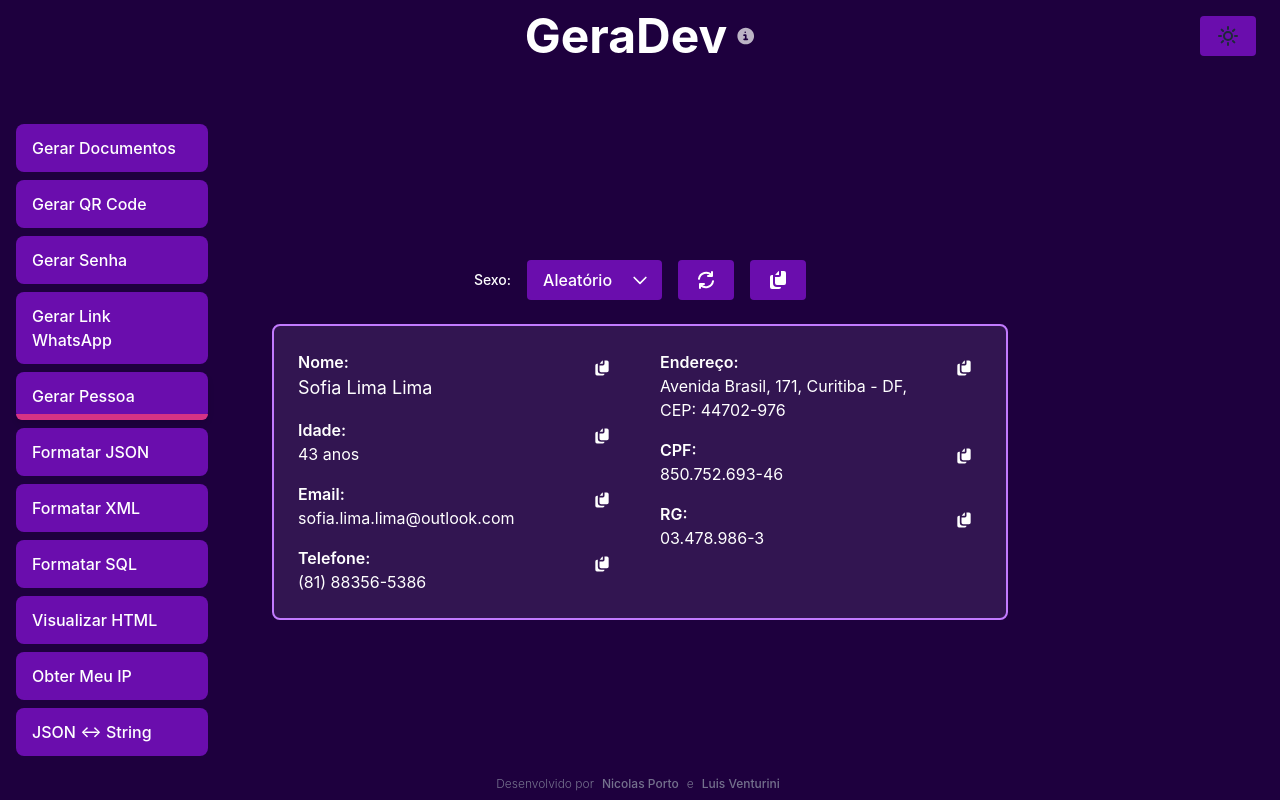
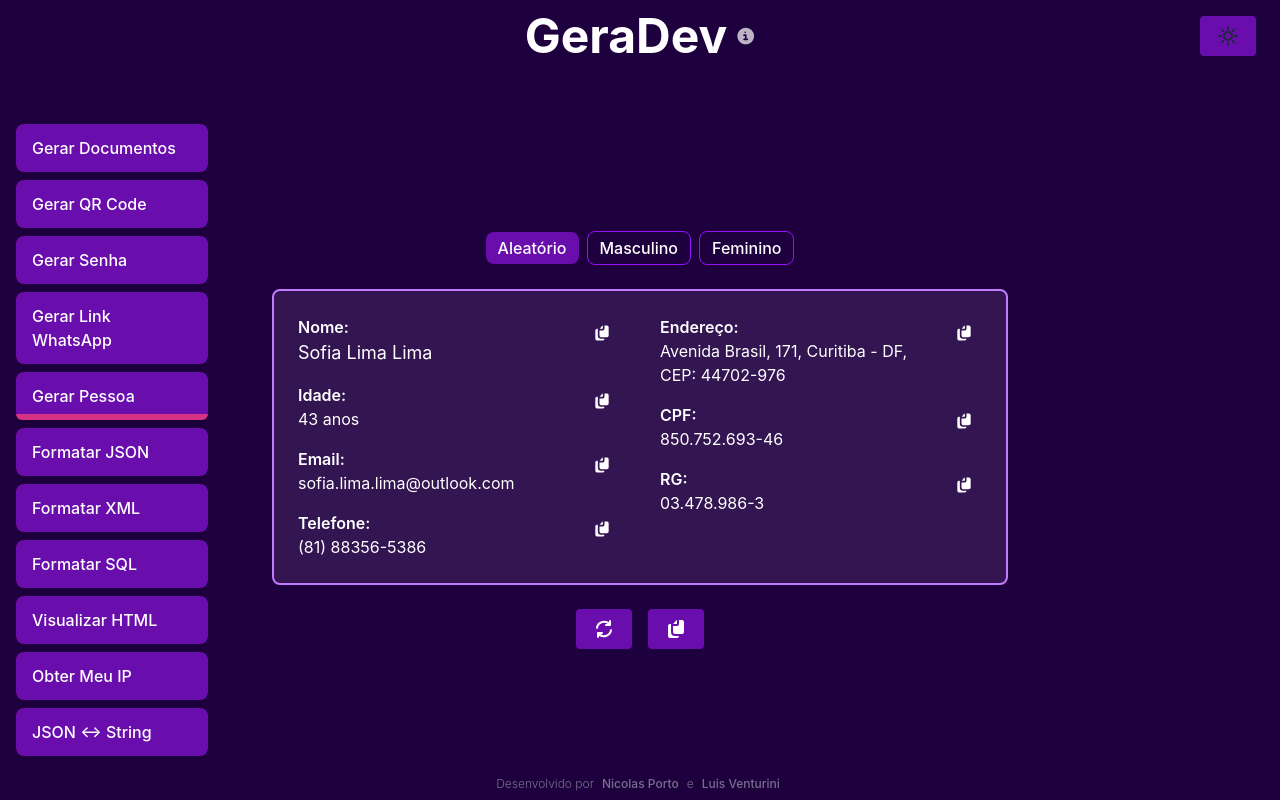
Before and after one commit to NicolasPorto/gera-dev, a React (Vite) app: page /gerar-pessoa in a window 1280 px wide. Built offline with nearby package versions, Linux system fonts and the light colour scheme.

Commit message:
Ajuste design.

```diff
--- a/src/tools/GeradorSenha.jsx
+++ b/src/tools/GeradorSenha.jsx
@@ -103,7 +103,7 @@ export default function GeradorSenha() {
             return 'Muito Forte';
         }
 
-        return 'Média';
+        return 'Erro';
     };
 
     useEffect(() => {
--- a/src/tools/GerarPessoa.jsx
+++ b/src/tools/GerarPessoa.jsx
@@ -74,79 +74,24 @@ export default function PessoaGenerator() {
             <div className="flex flex-col sm:flex-row gap-4 w-full justify-center">
                 <div className="relative group">
                     <div className="flex items-center gap-2">
-                        <span className="text-default text-sm font-medium mr-2">Sexo:</span>
-                        <div className="relative group">
-                            <select
-                                value={sexo}
-                                onChange={(e) => setSexo(e.target.value)}
-                                className="
-                                botao-padrao
-                                px-4
-                                pr-10
-                                py-2
-                                rounded font-medium
-                                cursor-pointer
-                                transition-all
-                                appearance-none
-                                focus:ring-2 focus:ring-purple-400
-                                focus:outline-none"
-                            >
-                                <option value="aleatorio">Aleatório</option>
-                                <option value="M">Masculino</option>
-                                <option value="F">Feminino</option>
-                            </select>
-                            <div className="absolute inset-y-0 right-0 flex items-center px-3 pointer-events-none">
-                                <svg className="h-5 w-5 text-white" fill="none" stroke="currentColor" viewBox="0 0 24 24">
-                                    <path strokeLinecap="round" strokeLinejoin="round" strokeWidth="2" d="M19 9l-7 7-7-7"></path>
-                                </svg>
-                            </div>
-                        </div>
-                    </div>
-                </div>
-                <div className="relative group">
-                    <button
-                        onClick={gerarPessoa}
-                        onMouseEnter={() => setHoverRefresh(true)}
-                        onMouseLeave={() => setHoverRefresh(false)}
-                        className="botao-padrao px-4 py-2 rounded font-medium flex items-center justify-center gap-2"
-                    >
-                        <svg
-                            className={`w-6 h-6 ${hoverRefresh ? 'animate-spin' : ''}`}
-                            aria-hidden="true"
-                            xmlns="http://www.w3.org/2000/svg"
-                            width="24"
-                            height="24"
-                            fill="none"
-                            viewBox="0 0 24 24"
+                        <button
+                            onClick={() => setSexo("aleatorio")}
+                            className={`px-3 py-1 rounded-lg font-medium ${sexo === "aleatorio" ? "botao-padrao" : "botao-padrao-transparente border border-purple-600"}`}
                         >
-                            <path stroke="currentColor" strokeLinecap="round" strokeLinejoin="round" strokeWidth="2" d="M17.651 7.65a7.131 7.131 0 0 0-12.68 3.15M18.001 4v4h-4m-7.652 8.35a7.13 7.13 0 0 0 12.68-3.15M6 20v-4h4" />
-                        </svg>
-                    </button>
-                    <div className="absolute bottom-full left-1/2 transform -translate-x-1/2 mb-2 px-3 py-1 bg-purple-900 text-white text-xs rounded-md opacity-0 invisible group-hover:opacity-100 group-hover:visible transition-all duration-200">
-                        Refresh
-                        <div className="absolute top-full left-1/2 transform -translate-x-1/2 border-4 border-transparent border-t-gray-900"></div>
-                    </div>
-                </div>
-                <div className="relative group">
-                    <button
-                        onClick={copiarTudo}
-                        disabled={!pessoa}
-                        className={`botao-padrao px-4 py-2 rounded flex items-center justify-center ${!pessoa ? 'botao-padrao-desativado opacity-50' : ''}`}
-                    >
-                        {campoCopiado === 'tudo' ? (
-                            <svg className="w-6 h-6" aria-hidden="true" xmlns="http://www.w3.org/2000/svg" width="24" height="24" fill="currentColor" viewBox="0 0 24 24">
-                                <path fillRule="evenodd" d="M2 12C2 6.477 6.477 2 12 2s10 4.477 10 10-4.477 10-10 10S2 17.523 2 12Zm13.707-1.293a1 1 0 0 0-1.414-1.414L11 12.586l-1.793-1.793a1 1 0 0 0-1.414 1.414l2.5 2.5a1 1 0 0 0 1.414 0l4-4Z" clipRule="evenodd" />
-                            </svg>
-                        ) : (
-                            <svg className="w-6 h-6" aria-hidden="true" xmlns="http://www.w3.org/2000/svg" width="24" height="24" fill="currentColor" viewBox="0 0 24 24">
-                                <path fillRule="evenodd" d="M7 9v6a4 4 0 0 0 4 4h4a2 2 0 0 1-2 2H6a2 2 0 0 1-2-2V9a2 2 0 0 1 2-2h1v2Z" clipRule="evenodd" />
-                                <path fillRule="evenodd" d="M13 3.054V7H9.2a2 2 0 0 1 .281-.432l2.46-2.87A2 2 0 0 1 13 3.054ZM15 3v4a2 2 0 0 1-2 2H9v6a2 2 0 0 0 2 2h7a2 2 0 0 0 2-2V5a2 2 0 0 0-2-2h-3Z" clipRule="evenodd" />
-                            </svg>
-                        )}
-                    </button>
-                    <div className="absolute bottom-full left-1/2 transform -translate-x-1/2 mb-2 px-3 py-1 bg-purple-900 text-white text-xs rounded-md opacity-0 invisible group-hover:opacity-100 group-hover:visible transition-all duration-200">
-                        Copiar tudo
-                        <div className="absolute top-full left-1/2 transform -translate-x-1/2 border-4 border-transparent border-t-gray-900"></div>
+                            Aleatório
+                        </button>
+                        <button
+                            onClick={() => setSexo("M")}
+                            className={`px-3 py-1 rounded-lg font-medium ${sexo === "M" ? "botao-padrao" : "botao-padrao-transparente border border-purple-600"}`}
+                        >
+                            Masculino
+                        </button>
+                        <button
+                            onClick={() => setSexo("F")}
+                            className={`px-3 py-1 rounded-lg font-medium ${sexo === "F" ? "botao-padrao" : "botao-padrao-transparente border border-purple-600"}`}
+                        >
+                            Feminino
+                        </button>
                     </div>
                 </div>
             </div>
@@ -318,9 +263,60 @@ export default function PessoaGenerator() {
                                 </button>
                             </div>
                         </div>
+
+                    </div>
+
+                </div>
+            )}
+
+            <div className="flex flex-col sm:flex-row gap-4 w-full justify-center">
+                <div className="relative group">
+                    <button
+                        onClick={gerarPessoa}
+                        onMouseEnter={() => setHoverRefresh(true)}
+                        onMouseLeave={() => setHoverRefresh(false)}
+                        className="botao-padrao px-4 py-2 rounded font-medium flex items-center justify-center gap-2"
+                    >
+                        <svg
+                            className={`w-6 h-6 ${hoverRefresh ? 'animate-spin' : ''}`}
+                            aria-hidden="true"
+                            xmlns="http://www.w3.org/2000/svg"
+                            width="24"
+                            height="24"
+                            fill="none"
+                            viewBox="0 0 24 24"
+                        >
+                            <path stroke="currentColor" strokeLinecap="round" strokeLinejoin="round" strokeWidth="2" d="M17.651 7.65a7.131 7.131 0 0 0-12.68 3.15M18.001 4v4h-4m-7.652 8.35a7.13 7.13 0 0 0 12.68-3.15M6 20v-4h4" />
+                        </svg>
+                    </button>
+                    <div className="absolute bottom-full left-1/2 transform -translate-x-1/2 mb-2 px-3 py-1 bg-purple-900 text-white text-xs rounded-md opacity-0 invisible group-hover:opacity-100 group-hover:visible transition-all duration-200">
+                        Refresh
+                        <div className="absolute top-full left-1/2 transform -translate-x-1/2 border-4 border-transparent border-t-gray-900"></div>
                     </div>
                 </div>
-            )}
+                <div className="relative group">
+                    <button
+                        onClick={copiarTudo}
+                        disabled={!pessoa}
+                        className={`botao-padrao px-4 py-2 rounded flex items-center justify-center ${!pessoa ? 'botao-padrao-desativado opacity-50' : ''}`}
+                    >
+                        {campoCopiado === 'tudo' ? (
+                            <svg className="w-6 h-6" aria-hidden="true" xmlns="http://www.w3.org/2000/svg" width="24" height="24" fill="currentColor" viewBox="0 0 24 24">
+                                <path fillRule="evenodd" d="M2 12C2 6.477 6.477 2 12 2s10 4.477 10 10-4.477 10-10 10S2 17.523 2 12Zm13.707-1.293a1 1 0 0 0-1.414-1.414L11 12.586l-1.793-1.793a1 1 0 0 0-1.414 1.414l2.5 2.5a1 1 0 0 0 1.414 0l4-4Z" clipRule="evenodd" />
+                            </svg>
+                        ) : (
+                            <svg className="w-6 h-6" aria-hidden="true" xmlns="http://www.w3.org/2000/svg" width="24" height="24" fill="currentColor" viewBox="0 0 24 24">
+                                <path fillRule="evenodd" d="M7 9v6a4 4 0 0 0 4 4h4a2 2 0 0 1-2 2H6a2 2 0 0 1-2-2V9a2 2 0 0 1 2-2h1v2Z" clipRule="evenodd" />
+                                <path fillRule="evenodd" d="M13 3.054V7H9.2a2 2 0 0 1 .281-.432l2.46-2.87A2 2 0 0 1 13 3.054ZM15 3v4a2 2 0 0 1-2 2H9v6a2 2 0 0 0 2 2h7a2 2 0 0 0 2-2V5a2 2 0 0 0-2-2h-3Z" clipRule="evenodd" />
+                            </svg>
+                        )}
+                    </button>
+                    <div className="absolute bottom-full left-1/2 transform -translate-x-1/2 mb-2 px-3 py-1 bg-purple-900 text-white text-xs rounded-md opacity-0 invisible group-hover:opacity-100 group-hover:visible transition-all duration-200">
+                        Copiar
+                        <div className="absolute top-full left-1/2 transform -translate-x-1/2 border-4 border-transparent border-t-gray-900"></div>
+                    </div>
+                </div>
+            </div>
         </div>
     );
 }
```
Also changed, not shown: src/tools/DocumentosGenerator.jsx (+30 -33 lines).
